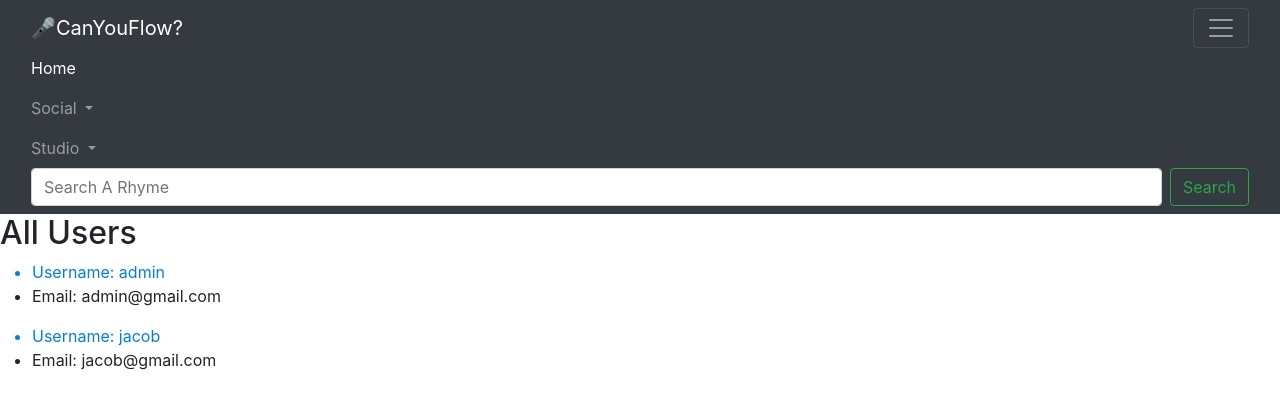
After one commit to jgrigz/CanYouFlow, a Django app: page /all_users/ in a window 1280 px wide, after a click that opens the changed part. The commit adds this page. Shown: the top 409 px of the page. Run offline with Django 3.2, Linux system fonts and the light colour scheme; data comes from the database, SQL or seed files in the repository; both versions use the stored data as it was after the commit; some libraries are stand-ins or nearby versions.

```diff
--- a/custom_user_app/urls.py
+++ b/custom_user_app/urls.py
@@ -5,7 +5,8 @@ from django.conf import settings
 
 urlpatterns = [
     path('', custom_user_views.index_view, name='index'),
-    path('home', custom_user_views.WelcomeView.as_view(), name='home'),
-    path("user_detail/<int:id>/", custom_user_views.UserDetailView.as_view(), name="login"),
+    path('home/', custom_user_views.WelcomeView.as_view(), name='home'),
+    path("user_detail/<int:id>/", custom_user_views.UserDetailView.as_view(), name="user_detail"),
+    path("all_users/", custom_user_views.AllUsersView.as_view(), name="all_users"),
 
 ]
--- a/custom_user_app/views.py
+++ b/custom_user_app/views.py
@@ -4,19 +4,66 @@ from django.contrib.auth.mixins import LoginRequiredMixin
 
 from django.views.generic import View
 
+import speech_recognition as sr
+
 
 def index_view(request):
     return render(request, "index.html")
 
 
+# TODO:
+'''
+Creating boolean listening inside welcome view
+set to False by default, in which the button
+on the template will set listening to True,
+which will activate the listener method.
+Listening will need to be called inside
+post method, which will redirect to home with
+audio passed from listner.
+'''
 class WelcomeView(View, LoginRequiredMixin):
     """homepage for app"""
+
+    listening = False
+
+    def listener():
+        '''listens to users voice and will save as audio'''
+        r = sr.Recognizer()
+
+        with sr.Microphone() as source:
+            print('Say Something Into The Mic')
+            audio = r.listen(source)
+
+            try:
+                text = r.recognize_google(audio)
+                print(f'You said:\n{text}')
+            except Exception as err:
+                print('Sorry I did not understand.\nError: [ {err} ]')
+                text = None
+
+        return text
+
 
     def get(self, request):
 
         template = "welcome.html"
         logged_in_user = request.user
-        context = {"logged_in_user": logged_in_user}
+        audio = "This-Will-Be-The-Response-From-Speech-Recognition"
+        context = {"logged_in_user": logged_in_user, "audio": audio}
+        return render(request, template, context)
+
+    def post(self, request):
+        ...
+
+
+class AllUsersView(View):
+    """display all active users"""
+
+    def get(self, request):
+
+        all_users = CustomUser.objects.all()
+        template = "all_users.html"
+        context = {"all_users": all_users}
         return render(request, template, context)
 
     def post(self, request):
--- a/pyproject.toml
+++ b/pyproject.toml
@@ -7,6 +7,8 @@ authors = ["Jamal Smilez <jgrigz1@gmail.com>"]
 [tool.poetry.dependencies]
 python = "^3.9"
 Django = "^3.2.9"
+SpeechRecognition = "^3.8.1"
+PyAudio = "^0.2.11"
 
 [tool.poetry.dev-dependencies]
 black = {version = "^21.10b0", allow-prereleases = true}
--- /dev/null
+++ b/static/css/style.css
@@ -0,0 +1,23 @@
+.home-container {
+    display: flex;
+    flex-direction: column;
+    justify-content: center;
+    align-items: center;
+    border: 4px solid rgb(0, 183, 255);
+  }
+
+.profile-container {
+    display: flex;
+    flex-direction: column;
+    justify-content: center;
+    align-items: center;
+    width: auto;
+  }
+
+  #my-text-box {
+    font-weight: bold;
+    font-size: 18px;
+    height: 15em;
+    width: 600px;
+    border: 4px solid rgb(0, 183, 255);
+}
--- /dev/null
+++ b/static/js/script.js
@@ -0,0 +1 @@
+// this is where js scripts can live
--- /dev/null
+++ b/templates/all_users.html
@@ -0,0 +1,23 @@
+{% extends 'base.html' %}
+<!DOCTYPE html>
+<html lang="en">
+  <head>
+    <meta charset="UTF-8" />
+    <meta http-equiv="X-UA-Compatible" content="IE=edge" />
+    <meta name="viewport" content="width=device-width, initial-scale=1.0" />
+    <title>All Users</title>
+  </head>
+
+  <body>
+    {% block content %}
+    <h2>All Users</h2>
+    {% for user in all_users %}
+    <ul>
+      <a href="/user_detail/{{user.id}}/">
+        <li>Username: {{ user.username }}</li>
+      </a>
+      <li>Email: {{ user.email }}</li>
+    </ul>
+    {% endfor %} {% endblock %}
+  </body>
+</html>
--- a/templates/base.html
+++ b/templates/base.html
@@ -1,3 +1,4 @@
+{% load static %}
 <!DOCTYPE html>
 <html lang="en">
   <head>
@@ -18,6 +19,7 @@
     />
     <script src="//maxcdn.bootstrapcdn.com/bootstrap/4.1.1/js/bootstrap.min.js"></script>
     <script src="//cdnjs.cloudflare.com/ajax/libs/jquery/3.2.1/jquery.min.js"></script>
+    <link rel="stylesheet" type="text/css" href="{% static 'css/style.css' %}" />
     <title>Home</title>
   </head>
 
@@ -39,7 +41,7 @@
         <div class="collapse navbar-collapse" id="navbarSupportedContent">
           <ul class="navbar-nav me-auto mb-2 mb-lg-0">
             <li class="nav-item">
-              <a class="nav-link active" aria-current="page" href="#">Home</a>
+              <a class="nav-link active" aria-current="page" href="/home/">Home</a>
             </li>
             <li class="nav-item dropdown">
                 <a
@@ -53,7 +55,7 @@
                   Social
                 </a>
                 <ul class="dropdown-menu" aria-labelledby="navbarDropdown">
-                  <li><a class="dropdown-item" href="#">Artists</a></li>
+                  <li><a class="dropdown-item" href="/all_users/">Artists</a></li>
                   <li><a class="dropdown-item" href="#">Messages</a></li>
                   <li><a class="dropdown-item" href="#">Video Call</a></li>
                 </ul>
```
Also changed, not shown: templates/user_detail.html (added, +52 -0 lines), templates/welcome.html (+7 -1 lines), db.sqlite3, 1 other file.
